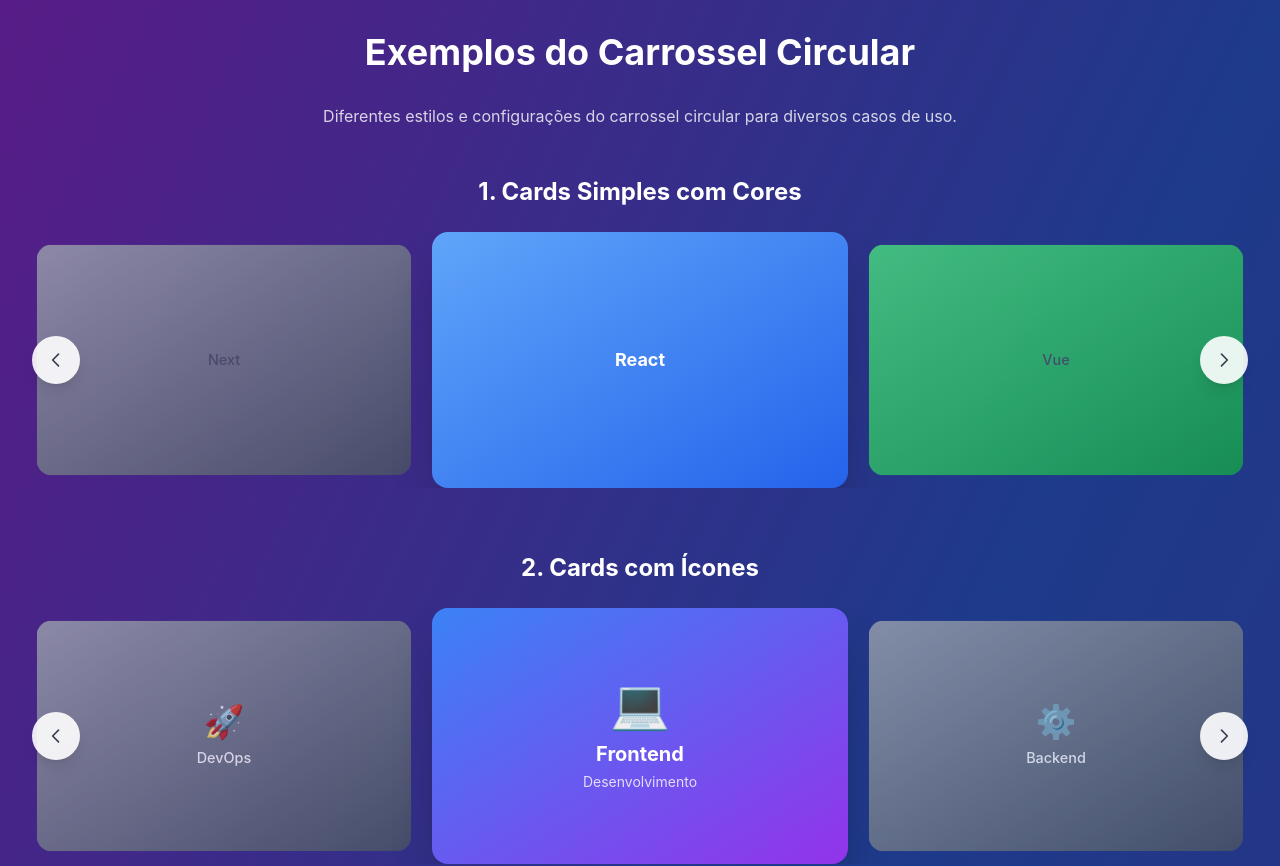
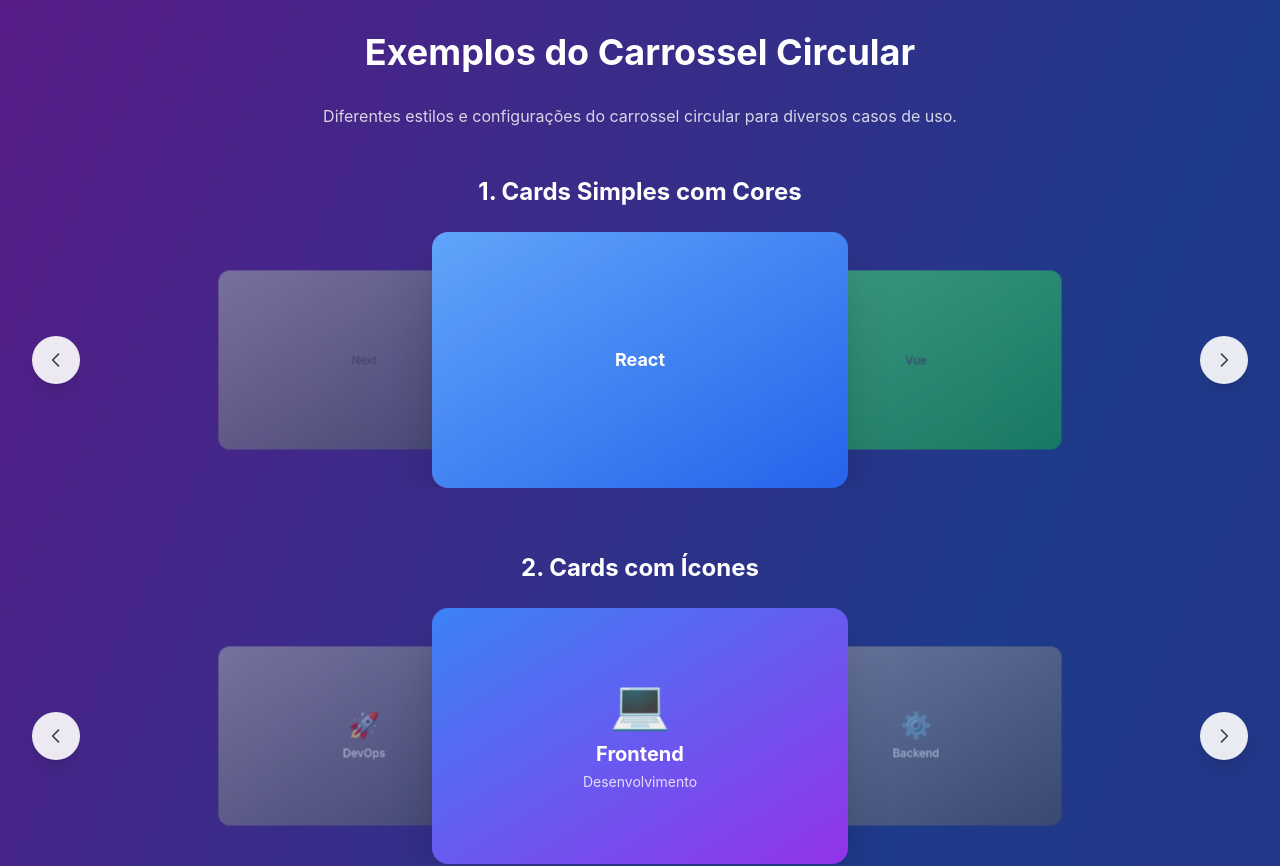
Before and after one commit to Ygor-Santts/Personal, a Nuxt app: page /circular-examples in a window 1280 px wide. Shown: the top 866 px of the page. Built offline with nearby package versions, Linux system fonts and the light colour scheme.

Commit message:
Enhance CircularCarousel component with improved drag functionality and transition effects

```diff
--- a/components/CircularCarousel.vue
+++ b/components/CircularCarousel.vue
@@ -7,11 +7,6 @@
       role="region"
       aria-roledescription="carousel"
       aria-live="polite"
-      @touchstart="handleTouchStart"
-      @touchmove="handleTouchMove"
-      @touchend="handleTouchEnd"
-      @mousedown="handleMouseDown"
-      @mouseleave="handleMouseLeave"
       :style="{
         cursor: isDragging ? 'grabbing' : 'grab',
         userSelect: 'none',
@@ -34,6 +29,7 @@
               ? `transform ${transitionMs}ms ${ease}`
               : 'none',
           width: `${totalWidth}px`,
+          willChange: 'transform',
         }"
       >
         <!-- Clones para loop infinito -->
@@ -41,18 +37,25 @@
           v-for="(item, index) in displayItems"
           :key="`${item.originalIndex}-${index}`"
           :class="`carousel-slide h-full flex-shrink-0 `"
-          :style="{ width: `${slideWidthPx}px` }"
+          :style="{
+            width: `${slideWidthPx}px`,
+            opacity: getSlideOpacity(index),
+            transform: getSlideTransform(index),
+            position: 'relative',
+            zIndex: index === centerIndex ? 99 : -99,
+          }"
           role="group"
           :aria-label="`Slide ${item.originalIndex + 1} de ${items.length}`"
+          @touchstart="handleItemTouchStart($event, index)"
+          @touchmove="handleItemTouchMove($event, index)"
+          @touchend="handleItemTouchEnd($event, index)"
+          @mousedown="handleItemMouseDown($event, index)"
+          @mouseleave="handleItemMouseLeave($event, index)"
         >
           <div
-            :class="`w-full h-full rounded-xl sm:rounded-2xl overflow-hidden  transition-all duration-500 ease-out ${
-              index === centerIndex ? 'shadow-2xl z-20' : 'z-0'
+            :class="`w-full h-full rounded-xl sm:rounded-2xl overflow-hidden transition-all duration-700 ease-out ${
+              index === centerIndex ? 'shadow-2xl' : ''
             }`"
-            :style="{
-              opacity: getSlideOpacity(index),
-              transform: getSlideTransform(index),
-            }"
           >
             <slot
               :name="index === centerIndex ? 'center-item' : 'side-item'"
@@ -166,12 +169,12 @@
   showIndicators: true,
   autoplay: false,
   autoplayInterval: 3000,
-  transitionMs: 320,
-  ease: "cubic-bezier(0.22, 0.61, 0.36, 1)",
+  transitionMs: 500,
+  ease: "cubic-bezier(0.25, 0.46, 0.45, 0.94)",
   pauseOnHover: true,
-  swipeThreshold: 50,
-  dragThreshold: 10,
-  clonesPerSide: 5,
+  swipeThreshold: 30,
+  dragThreshold: 5,
+  clonesPerSide: 1, // Reduzido para 1 já que sempre exibimos 3 itens
 });
 
 // Estados reativos
@@ -220,24 +223,37 @@
     originalIndex: index,
   }));
 
-  const clonesPerSide = props.clonesPerSide;
   const totalItems = items.length;
   const allItems: any[] = [];
 
-  // Criar clones suficientes para formar o círculo
+  // Sempre exibir apenas 3 itens: anterior, atual, próximo
   const currentIdx = currentIndex.value;
 
-  for (let i = -clonesPerSide; i <= clonesPerSide; i++) {
-    // Calcular o índice do item original baseado na posição circular
-    let itemIndex = (((currentIdx + i) % totalItems) + totalItems) % totalItems;
+  // Item anterior
+  const prevIndex = currentIdx === 0 ? totalItems - 1 : currentIdx - 1;
+  allItems.push({
+    ...items[prevIndex],
+    originalIndex: prevIndex,
+    cloneIndex: 0,
+    globalIndex: -1,
+  });
 
-    allItems.push({
-      ...items[itemIndex],
-      originalIndex: itemIndex,
-      cloneIndex: i + clonesPerSide,
-      globalIndex: i,
-    });
-  }
+  // Item atual (centro)
+  allItems.push({
+    ...items[currentIdx],
+    originalIndex: currentIdx,
+    cloneIndex: 1,
+    globalIndex: 0,
+  });
+
+  // Item próximo
+  const nextIndex = (currentIdx + 1) % totalItems;
+  allItems.push({
+    ...items[nextIndex],
+    originalIndex: nextIndex,
+    cloneIndex: 2,
+    globalIndex: 1,
+  });
 
   return allItems;
 });
@@ -247,8 +263,8 @@
   if (!props.loopInfinite || props.items.length <= 1) {
     return currentIndex.value;
   }
-  // O centro sempre está no meio do array displayItems (clonesPerSide)
-  return props.clonesPerSide;
+  // O centro sempre está no índice 1 do array displayItems (3 itens: 0, 1, 2)
+  return 1;
 });
 
 // Função para calcular opacidade do slide (baseado no Swiper)
@@ -260,35 +276,39 @@
 
   const centerIdx = centerIndex.value;
   const distance = Math.abs(index - centerIdx);
-  const maxDistance = props.clonesPerSide;
 
-  // Calcular opacidade com transição mais suave
+  // Com apenas 3 itens, temos: 0 (anterior), 1 (centro), 2 (próximo)
   if (distance === 0) return 1; // Centro sempre 100% opaco
-  if (distance === 1) return 0.8; // Adjacentes 80% opacos
-  if (distance === 2) return 0.6; // Próximos 60% opacos
-  if (distance === 3) return 0.4; // Distantes 40% opacos
+  if (distance === 1) return 0.6; // Itens laterais 60% opacos
 
-  // Para distâncias maiores, fade mais gradual
-  return Math.max(0.2, 1 - (distance / maxDistance) * 0.8);
+  return 0.6; // Fallback para itens laterais
 };
 
-// Função para calcular transformação do slide (baseado no Swiper)
+// Função para calcular transformação do slide com efeito de profundidade
 const getSlideTransform = (index: number) => {
   if (!props.loopInfinite || props.items.length <= 1) {
     const isActive = index === currentIndex.value;
-    return `scale(${isActive ? 1 : 0.8})`;
+    return `scale(${isActive ? 1 : 0.7})`;
   }
 
   const centerIdx = centerIndex.value;
-  const distance = Math.abs(index - centerIdx);
+  const distance = index - centerIdx; // Usar diferença com sinal para determinar direção
 
-  // Calcular escala com transições mais suaves e graduais
-  if (distance === 0) return `scale(1)`; // Centro sempre escala 1
-  if (distance === 1) return `scale(0.9)`; // Adjacentes 90%
-  if (distance === 2) return `scale(0.8)`; // Próximos 80%
-  if (distance === 3) return `scale(0.7)`; // Distantes 70%
-  if (distance === 4) return `scale(0.65)`; // Mais distantes 65%
-  if (distance >= 5) return `scale(0.6)`; // Muito distantes 60%
+  // Item central - na frente
+  if (distance === 0) {
+    return `scale(1)`;
+  }
+
+  // Qualquer item que não esteja no centro - atrás e deslocado
+  // Itens à direita do centro
+  if (distance > 0) {
+    return `scale(0.7) translateX(-200px)`;
+  }
+
+  // Itens à esquerda do centro
+  if (distance < 0) {
+    return `scale(0.7) translateX(200px)`;
+  }
 
   return `scale(1)`;
 };
@@ -299,9 +319,9 @@
 
   const wrapperWidth = carouselWrapper.value.offsetWidth;
   slideWidthPx.value = wrapperWidth / props.visibleSlides;
-  totalWidth.value = displayItems.value.length * slideWidthPx.value;
+  totalWidth.value = 3 * slideWidthPx.value; // Sempre 3 itens
 
-  // Reposicionar para o slide atual
+  // Reposicionar para o slide atual (centro sempre no meio)
   const centerOffset = Math.floor(props.visibleSlides / 2);
   baseTranslateX.value =
     -(centerIndex.value * slideWidthPx.value) +
@@ -317,10 +337,10 @@
 // Função para calcular o snap automático baseado na posição do drag
 const calculateSnapPosition = (dragDistance: number) => {
   const slideWidth = slideWidthPx.value;
-  const threshold = slideWidth * 0.3; // 30% do slide para ativar snap
+  const threshold = slideWidth * 0.2; // 20% do slide para ativar snap (reduzido)
 
-  // Calcular quantos slides o usuário moveu
-  const slideOffset = Math.round(dragDistance / slideWidth);
+  // Calcular quantos slides o usuário moveu - INVERTER A DIREÇÃO
+  const slideOffset = Math.round(-dragDistance / slideWidth); // Inverter com sinal negativo
 
   // Determinar direção baseada na velocidade e distância
   if (Math.abs(dragDistance) > threshold || Math.abs(velocity.value) > 0.3) {
@@ -458,9 +478,9 @@
     velocity.value = deltaX / deltaTime;
   }
 
-  // Atualizar offset do drag em tempo real
+  // Atualizar offset do drag em tempo real com suavização
   const totalDragDistance = currentX.value - startX.value;
-  dragOffset.value = totalDragDistance;
+  dragOffset.value = totalDragDistance * 0.8; // Suavizar o movimento durante drag
 
   lastMoveX.value = currentX.value;
 };
@@ -535,9 +555,9 @@
     velocity.value = deltaX / deltaTime;
   }
 
-  // Atualizar offset do drag em tempo real
+  // Atualizar offset do drag em tempo real com suavização
   const totalDragDistance = currentX.value - startX.value;
-  dragOffset.value = totalDragDistance;
+  dragOffset.value = totalDragDistance * 0.8; // Suavizar o movimento durante drag
 
   lastMoveX.value = currentX.value;
 };
@@ -590,6 +610,175 @@
   }
 };
 
+// Novas funções de drag para itens individuais
+const handleItemTouchStart = (event: TouchEvent, itemIndex: number) => {
+  if (isTransitioning.value) return;
+
+  isDragging.value = true;
+  startX.value = event.touches[0].clientX;
+  currentX.value = startX.value;
+  lastMoveX.value = startX.value;
+  startTime.value = Date.now();
+  velocity.value = 0;
+  dragOffset.value = 0;
+  baseTranslateX.value = translateX.value;
+
+  stopAutoplay();
+};
+
+const handleItemTouchMove = (event: TouchEvent, itemIndex: number) => {
+  if (!isDragging.value || isTransitioning.value) return;
+
+  event.preventDefault();
+  currentX.value = event.touches[0].clientX;
+  const deltaX = currentX.value - lastMoveX.value;
+  const deltaTime = Date.now() - startTime.value;
+
+  if (deltaTime > 0) {
+    velocity.value = deltaX / deltaTime;
+  }
+
+  // Atualizar offset do drag em tempo real com suavização
+  const totalDragDistance = currentX.value - startX.value;
+  dragOffset.value = totalDragDistance * 0.8; // Suavizar o movimento durante drag
+
+  lastMoveX.value = currentX.value;
+};
+
+const handleItemTouchEnd = (event: TouchEvent, itemIndex: number) => {
+  if (!isDragging.value || isTransitioning.value) return;
+
+  isDragging.value = false;
+  const deltaX = currentX.value - startX.value;
+  const deltaTime = Date.now() - startTime.value;
+
+  if (deltaTime > 0) {
+    velocity.value = deltaX / deltaTime;
+  }
+
+  // Calcular quantos slides mover baseado no snap
+  const slideOffset = calculateSnapPosition(deltaX);
+
+  if (slideOffset !== 0) {
+    // Navegar para o slide calculado
+    const targetIndex = currentIndex.value + slideOffset;
+    if (props.loopInfinite) {
+      const newIndex =
+        ((targetIndex % props.items.length) + props.items.length) %
+        props.items.length;
+      animateToSlide(newIndex, slideOffset > 0 ? 1 : -1);
+    } else {
+      const newIndex = Math.max(
+        0,
+        Math.min(targetIndex, props.items.length - 1)
+      );
+      if (newIndex !== currentIndex.value) {
+        animateToSlide(newIndex, slideOffset > 0 ? 1 : -1);
+      }
+    }
+  }
+
+  // Reset do offset do drag
+  dragOffset.value = 0;
+
+  // Reiniciar autoplay se habilitado
+  if (props.autoplay) {
+    startAutoplay();
+  }
+};
+
+const handleItemMouseDown = (event: MouseEvent, itemIndex: number) => {
+  if (isTransitioning.value) return;
+
+  event.preventDefault();
+  isDragging.value = true;
+  startX.value = event.clientX;
+  currentX.value = startX.value;
+  lastMoveX.value = startX.value;
+  startTime.value = Date.now();
+  velocity.value = 0;
+  dragOffset.value = 0;
+  baseTranslateX.value = translateX.value;
+
+  stopAutoplay();
+};
+
+const handleItemMouseMove = (event: MouseEvent, itemIndex: number) => {
+  if (!isDragging.value || isTransitioning.value) return;
+
+  event.preventDefault();
+  currentX.value = event.clientX;
+  const deltaX = currentX.value - lastMoveX.value;
+  const deltaTime = Date.now() - startTime.value;
+
+  if (deltaTime > 0) {
+    velocity.value = deltaX / deltaTime;
+  }
+
+  // Atualizar offset do drag em tempo real com suavização
+  const totalDragDistance = currentX.value - startX.value;
+  dragOffset.value = totalDragDistance * 0.8; // Suavizar o movimento durante drag
+
+  lastMoveX.value = currentX.value;
+};
+
+const handleItemMouseUp = (event: MouseEvent, itemIndex: number) => {
+  if (!isDragging.value || isTransitioning.value) return;
+
+  isDragging.value = false;
+  const deltaX = currentX.value - startX.value;
+  const deltaTime = Date.now() - startTime.value;
+
+  if (deltaTime > 0) {
+    velocity.value = deltaX / deltaTime;
+  }
+
+  // Calcular quantos slides mover baseado no snap
+  const slideOffset = calculateSnapPosition(deltaX);
+
+  if (slideOffset !== 0) {
+    // Navegar para o slide calculado
+    const targetIndex = currentIndex.value + slideOffset;
+    if (props.loopInfinite) {
+      const newIndex =
+        ((targetIndex % props.items.length) + props.items.length) %
+        props.items.length;
+      animateToSlide(newIndex, slideOffset > 0 ? 1 : -1);
+    } else {
+      const newIndex = Math.max(
+        0,
+        Math.min(targetIndex, props.items.length - 1)
+      );
+      if (newIndex !== currentIndex.value) {
+        animateToSlide(newIndex, slideOffset > 0 ? 1 : -1);
+      }
+    }
+  }
+
+  // Reset do offset do drag
+  dragOffset.value = 0;
+
+  // Reiniciar autoplay se habilitado
+  if (props.autoplay) {
+    startAutoplay();
+  }
+};
+
+const handleItemMouseLeave = (event: MouseEvent, itemIndex: number) => {
+  if (isDragging.value) {
+    handleItemMouseUp(new MouseEvent("mouseup"), itemIndex);
+  }
+};
+
+// Wrapper functions para event listeners globais
+const handleGlobalMouseMove = (event: MouseEvent) => {
+  handleItemMouseMove(event, 0);
+};
+
+const handleGlobalMouseUp = (event: MouseEvent) => {
+  handleItemMouseUp(event, 0);
+};
+
 // Função de teclado
 const handleKeydown = (event: KeyboardEvent) => {
   if (isTransitioning.value) return;
@@ -629,8 +818,8 @@
 
   // Event listeners
   document.addEventListener("keydown", handleKeydown);
-  document.addEventListener("mousemove", handleMouseMove);
-  document.addEventListener("mouseup", handleMouseUp);
+  document.addEventListener("mousemove", handleGlobalMouseMove);
+  document.addEventListener("mouseup", handleGlobalMouseUp);
 
   // ResizeObserver para recalcular dimensões
   resizeObserver = new ResizeObserver(() => {
@@ -655,8 +844,8 @@
 onUnmounted(() => {
   stopAutoplay();
   document.removeEventListener("keydown", handleKeydown);
-  document.removeEventListener("mousemove", handleMouseMove);
-  document.removeEventListener("mouseup", handleMouseUp);
+  document.removeEventListener("mousemove", handleGlobalMouseMove);
+  document.removeEventListener("mouseup", handleGlobalMouseUp);
 
   if (resizeObserver) {
     resizeObserver.disconnect();
@@ -737,12 +926,14 @@
   backface-visibility: hidden;
   perspective: 1000px;
   transform-style: preserve-3d;
+  transform: translateZ(0);
 }
 
 .carousel-track[data-transitioning="true"] {
-  transition: transform 320ms cubic-bezier(0.22, 0.61, 0.36, 1);
+  transition: transform 500ms cubic-bezier(0.25, 0.46, 0.45, 0.94);
 }
 
+/* Transições suaves para os itens individuais */
 .carousel-slide {
   display: flex;
   align-items: center;
@@ -750,11 +941,14 @@
   will-change: transform, opacity;
   backface-visibility: hidden;
   transform-style: preserve-3d;
+  transform: translateZ(0);
+  transition: transform 300ms cubic-bezier(0.25, 0.46, 0.45, 0.94),
+    opacity 300ms cubic-bezier(0.25, 0.46, 0.45, 0.94);
 }
 
 .carousel-slide > div {
-  transition: opacity 320ms cubic-bezier(0.22, 0.61, 0.36, 1),
-    transform 320ms cubic-bezier(0.22, 0.61, 0.36, 1);
+  transition: opacity 500ms cubic-bezier(0.25, 0.46, 0.45, 0.94),
+    transform 500ms cubic-bezier(0.25, 0.46, 0.45, 0.94);
 }
 
 /* Efeitos de drag ativo - desabilita transições durante drag */
```
Also changed, not shown: pages/circular-demo.vue (+4 -4 lines).
